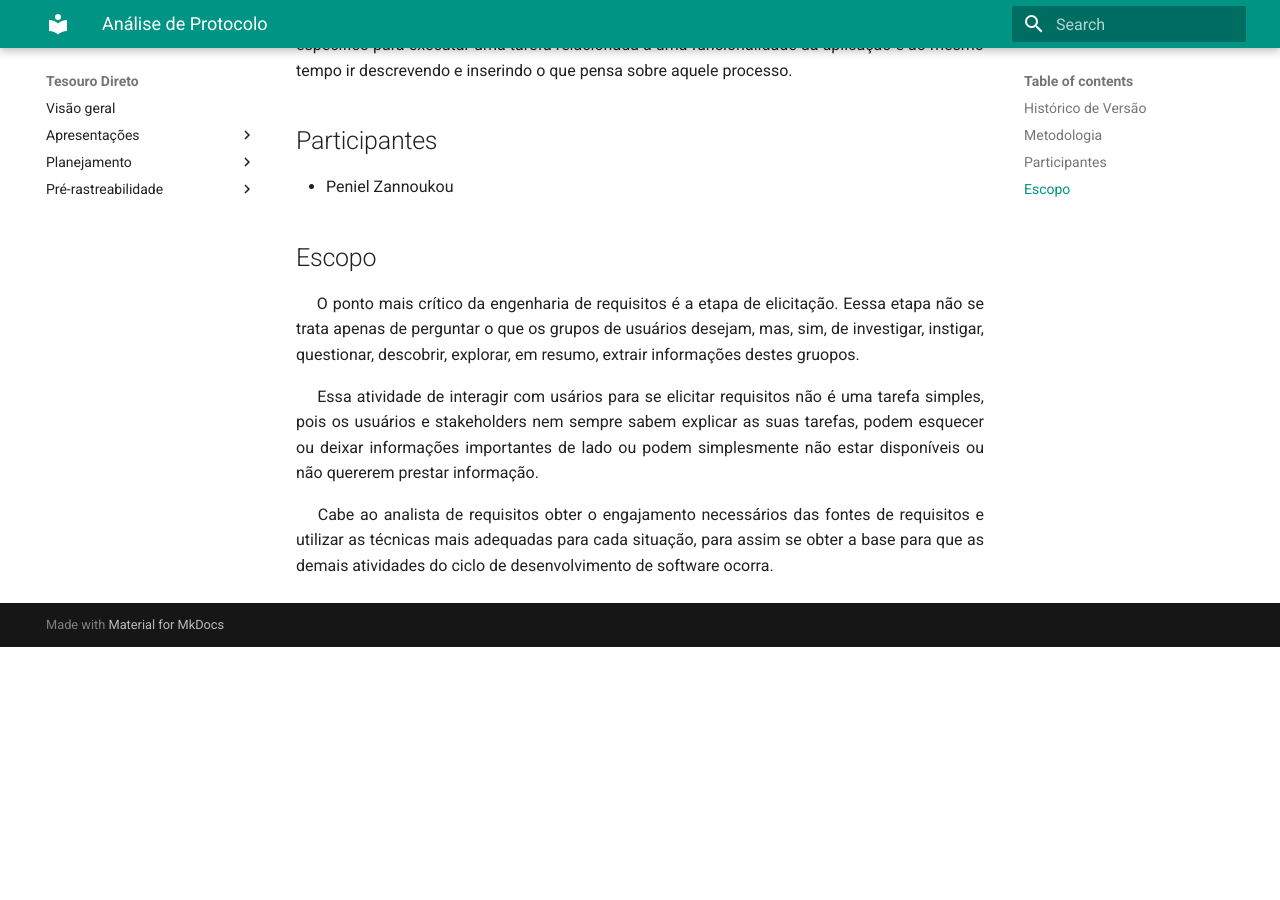
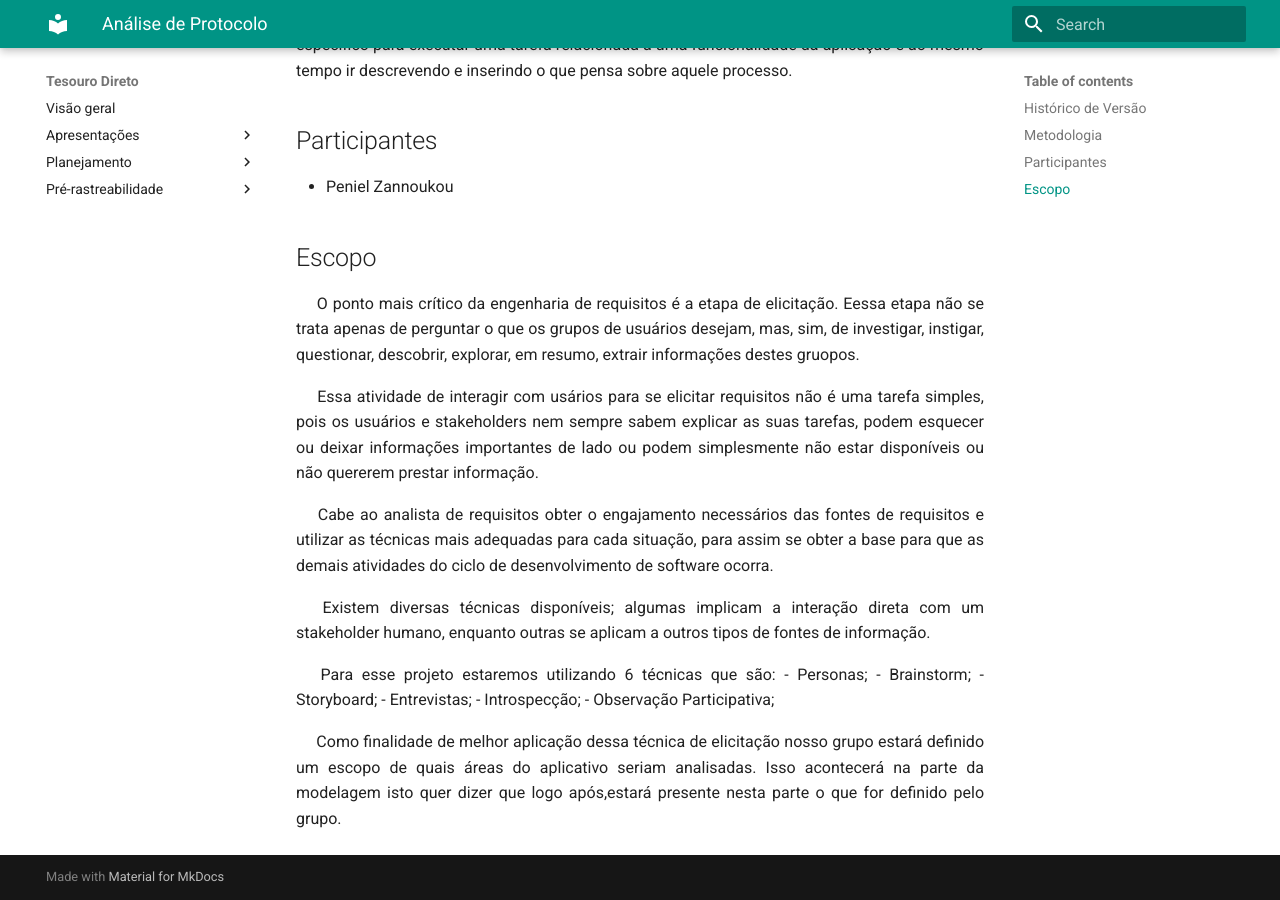
Before and after one commit to mibasFerraz/2021.1-TesouroDireto, an MkDocs documentation site: the page built from docs/elicitacao/analise_protocolo.md, in a window 1280 px wide and 900 px high, scrolled down 540 px. Built offline with MkDocs 1.6.1 and Material for MkDocs 9.7.7, drawn with Linux system fonts in a browser that asks for light colours; before the commit the page ends 1187 px from its top, so only the background shows below that.

Commit message:
(#8) escopo

```diff
--- a/docs/elicitacao/analise_protocolo.md
+++ b/docs/elicitacao/analise_protocolo.md
@@ -45,3 +45,20 @@ Essa atividade de interagir com usários para se elicitar requisitos não é uma
 
 <p align="justify">&emsp;
 Cabe ao analista de requisitos obter o engajamento necessários das fontes de requisitos e utilizar as técnicas mais adequadas para cada situação, para assim se obter a base para que as demais atividades do ciclo de desenvolvimento de software ocorra.</p>
+
+<p align="justify">&emsp;
+Existem diversas técnicas disponíveis; algumas implicam a interação direta com um stakeholder humano, enquanto outras se aplicam a outros tipos de fontes de informação.</p>
+
+<p align="justify">&emsp;
+          Para esse projeto estaremos utilizando 6 técnicas que são:
+
+  - Personas;
+  - Brainstorm;
+  - Storyboard;
+  - Entrevistas;
+  - Introspecção;
+  - Observação Participativa;</p>
+
+<p align="justify">&emsp;
+  Como finalidade de melhor aplicação dessa técnica de elicitação nosso grupo estará definido um escopo de quais áreas do aplicativo seriam analisadas. Isso acontecerá na parte da modelagem isto quer dizer que logo após,estará presente nesta parte o que for definido pelo grupo.</p>
+</div>
```
